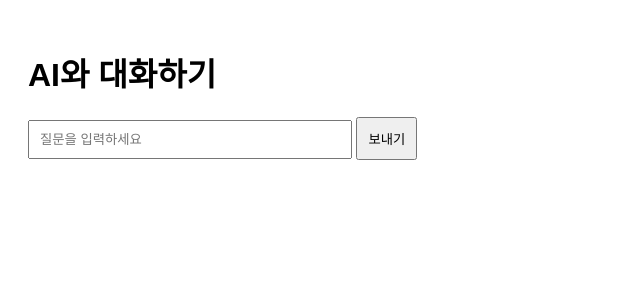
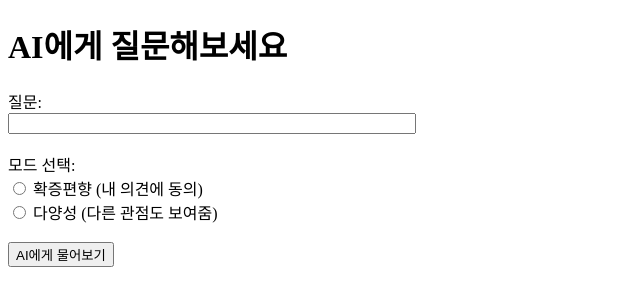
Before and after one commit to sujin0815/tamgu, a Flask app: page / in a window 1280 px wide. Shown: the top 306 px of the page, without its empty margins (0-640 px from the left). Run offline with Flask 3, Linux system fonts and the light colour scheme; the visitor is signed in with stand-in values (Sample User, id 1).

Commit message:
Update index.html

```diff
--- a/templates/index.html
+++ b/templates/index.html
@@ -1,41 +1,29 @@
-<!-- templates/index.html -->
 <!DOCTYPE html>
 <html lang="ko">
 <head>
     <meta charset="UTF-8">
-    <title>AI 대화</title>
-    <style>
-        body {
-            font-family: Arial, sans-serif;
-            padding: 20px;
-        }
-        input[type="text"] {
-            width: 300px;
-            padding: 10px;
-        }
-        button {
-            padding: 10px;
-        }
-        .response {
-            margin-top: 20px;
-            background-color: #f0f0f0;
-            padding: 10px;
-            border-radius: 5px;
-        }
-    </style>
+    <title>확증편향 vs 다양성 AI</title>
 </head>
 <body>
-    <h1>AI와 대화하기</h1>
-    <form method="post">
-        <input type="text" name="user_input" placeholder="질문을 입력하세요" required>
-        <button type="submit">보내기</button>
+    <h1>AI에게 질문해보세요</h1>
+
+    <form method="POST">
+        <label for="user_input">질문:</label><br>
+        <input type="text" id="user_input" name="user_input" value="{{ user_input }}" style="width: 400px;" required><br><br>
+
+        <label>모드 선택:</label><br>
+        <input type="radio" id="confirm" name="mode" value="confirm" {% if selected_mode == 'confirm' %}checked{% endif %}>
+        <label for="confirm">확증편향 (내 의견에 동의)</label><br>
+
+        <input type="radio" id="diverse" name="mode" value="diverse" {% if selected_mode == 'diverse' %}checked{% endif %}>
+        <label for="diverse">다양성 (다른 관점도 보여줌)</label><br><br>
+
+        <button type="submit">AI에게 물어보기</button>
     </form>
 
     {% if answer %}
-        <div class="response">
-            <h3>AI의 답변:</h3>
-            <p>{{ answer }}</p>
-        </div>
+        <h2>AI의 응답:</h2>
+        <p>{{ answer }}</p>
     {% endif %}
 </body>
 </html>
```
